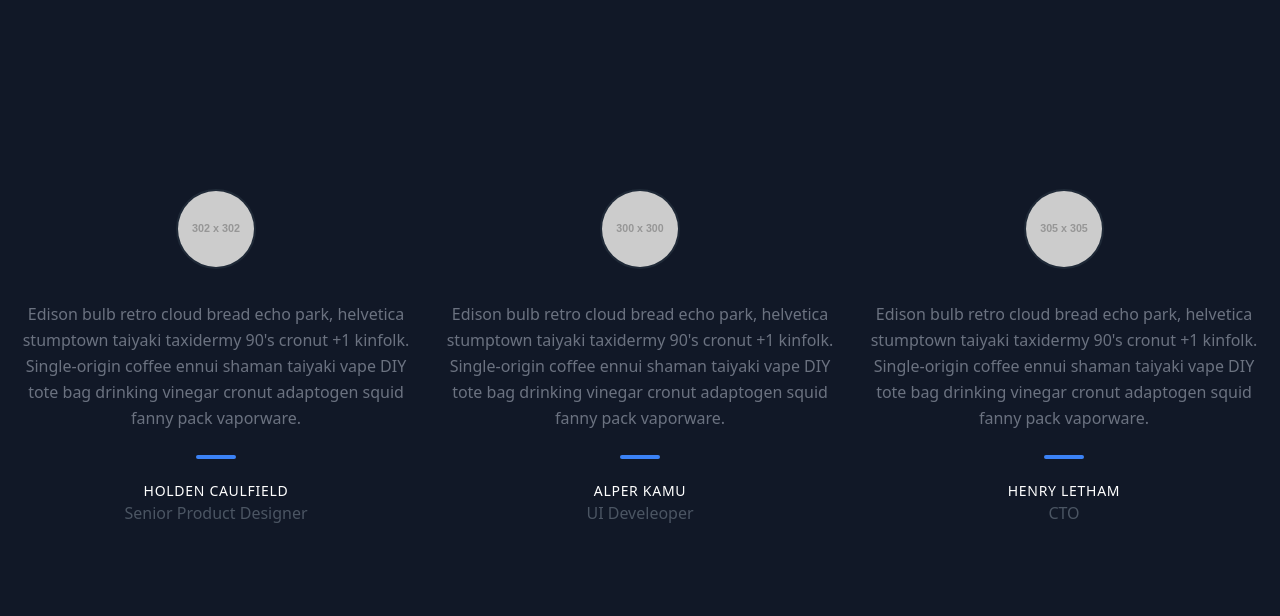
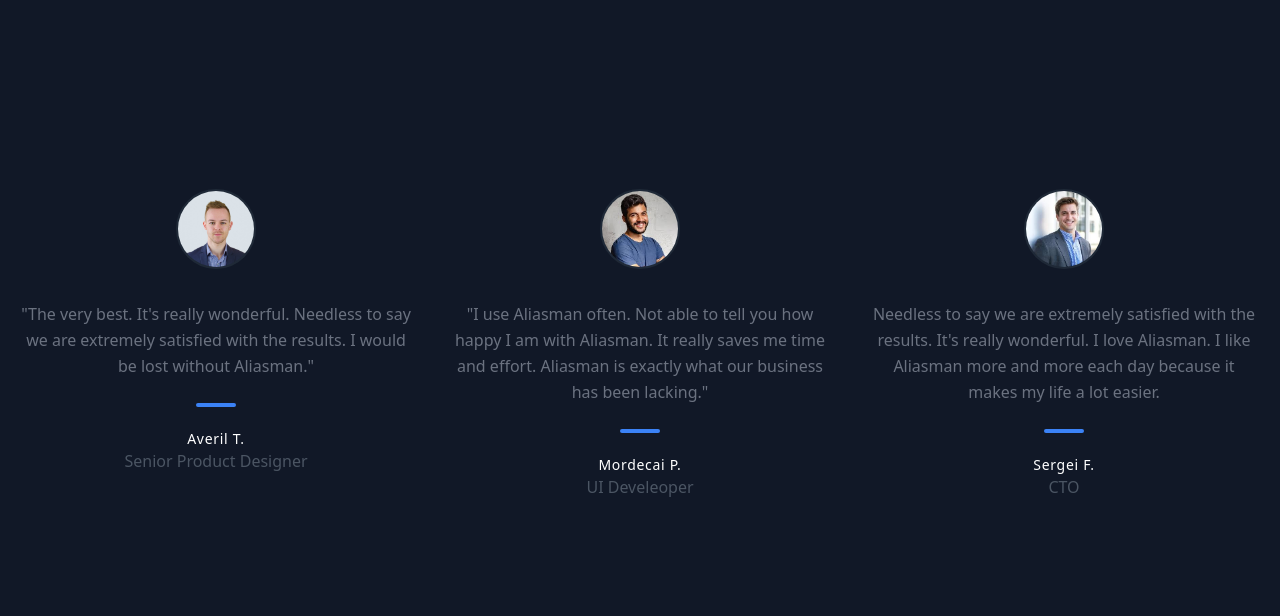
Before and after one commit to rtgstudio/aliasman-website, a plain HTML site: page index.html in a window 1280 px wide. Shown: the part 1376-1992 px from the top of the page. Drawn offline with nearby package versions, Linux system fonts and the light colour scheme; placeholder pictures from the web are drawn by us.

Commit message:
fix: 🐛 Added website for aliasman

```diff
--- a/index.html
+++ b/index.html
@@ -18,10 +18,10 @@
             <span class="ml-3 text-xl">AliasMan</span>
           </a>
           <nav class="md:mr-auto md:ml-4 md:py-1 md:pl-4 md:border-l md:border-gray-700	flex flex-wrap items-center text-base justify-center">
-            <a class="mr-5 hover:text-white">Features</a>
-            <a class="mr-5 hover:text-white">Testimonials</a>
-            <a class="mr-5 hover:text-white">Downloads</a>
-            <a class="mr-5 hover:text-white">Donate</a>
+            <a  href="https://github.com/rtgstudio/aliasman-distribution/releases" class="mr-5 hover:text-white">Releases</a>
+            <a   href="https://docs.google.com/forms/d/e/1FAIpQLSf7-xKx5NTRs-hX8GXJGKMa-2K_jImUCE3Fm0pptl0qDuggJg/viewform" class="mr-5 hover:text-white">Report Issue</a>
+            <a  href="https://github.com/rtgstudio/aliasman-distribution/" class="mr-5 hover:text-white">How to Use</a>
+            <a href="https://www.patreon.com/aliasman" class="mr-5 hover:text-white">Donate</a>
           </nav>
         </div>
       </header>
@@ -35,10 +35,11 @@
             </h1>
             <p class="mb-8 leading-relaxed">Aliasman is a cross-platform GUI tool to manage aliases on your system. Currently works with MacOs<br><br>
                 <a href="https://twitter.com/the_aliasman?ref_src=twsrc%5Etfw" class="twitter-follow-button" data-show-count="false">Follow @the_aliasman</a><script async src="https://platform.twitter.com/widgets.js" charset="utf-8"></script>
+
             </p>
             <div class="flex justify-center">
-              <button class="inline-flex text-white bg-blue-500 border-0 py-2 px-6 focus:outline-none hover:bg-blue-600 rounded text-lg">Download For MacOS</button>
-              <!-- <button class="ml-4 inline-flex text-gray-400 bg-gray-800 border-0 py-2 px-6 focus:outline-none hover:bg-gray-700 hover:text-white rounded text-lg">Button</button> -->
+              <a href="http://www.rtgstudios.in/counter/download.php?rtgid=602"><button class="inline-flex text-white bg-blue-500 border-0 py-2 px-6 focus:outline-none hover:bg-blue-600 rounded text-lg">Download For MacOS</button></a>
+              <a href="http://www.rtgstudios.in/counter/download.php?rtgid=601"> <button class="ml-4 inline-flex text-gray-400 bg-gray-800 border-0 py-2 px-6 focus:outline-none hover:bg-blue-600 hover:text-white rounded text-lg">Download For Ubuntu</button></a>
             </div>
           </div>
           <div class="lg:max-w-lg lg:w-full md:w-1/2 w-5/6">
@@ -127,28 +128,28 @@
           <div class="flex flex-wrap -m-4">
             <div class="lg:w-1/3 lg:mb-0 mb-6 p-4">
               <div class="h-full text-center">
-                <img alt="testimonial" class="w-20 h-20 mb-8 object-cover object-center rounded-full inline-block border-2 border-gray-800 bg-gray-800" src="https://dummyimage.com/302x302">
-                <p class="leading-relaxed">Edison bulb retro cloud bread echo park, helvetica stumptown taiyaki taxidermy 90's cronut +1 kinfolk. Single-origin coffee ennui shaman taiyaki vape DIY tote bag drinking vinegar cronut adaptogen squid fanny pack vaporware.</p>
+                <img alt="testimonial" class="w-20 h-20 mb-8 object-cover object-center rounded-full inline-block border-2 border-gray-800 bg-gray-800" src="Sam.jpg">
+                <p class="leading-relaxed">"The very best. It's really wonderful. Needless to say we are extremely satisfied with the results. I would be lost without Aliasman."</p>
                 <span class="inline-block h-1 w-10 rounded bg-blue-500 mt-6 mb-4"></span>
-                <h2 class="text-white font-medium title-font tracking-wider text-sm">HOLDEN CAULFIELD</h2>
+                <h2 class="text-white font-medium title-font tracking-wider text-sm">Averil T.</h2>
                 <p class="text-gray-600">Senior Product Designer</p>
               </div>
             </div>
             <div class="lg:w-1/3 lg:mb-0 mb-6 p-4">
               <div class="h-full text-center">
-                <img alt="testimonial" class="w-20 h-20 mb-8 object-cover object-center rounded-full inline-block border-2 border-gray-800 bg-gray-800" src="https://dummyimage.com/300x300">
-                <p class="leading-relaxed">Edison bulb retro cloud bread echo park, helvetica stumptown taiyaki taxidermy 90's cronut +1 kinfolk. Single-origin coffee ennui shaman taiyaki vape DIY tote bag drinking vinegar cronut adaptogen squid fanny pack vaporware.</p>
+                <img alt="testimonial" class="w-20 h-20 mb-8 object-cover object-center rounded-full inline-block border-2 border-gray-800 bg-gray-800" src="bam.jpeg">
+                <p class="leading-relaxed">"I use Aliasman often. Not able to tell you how happy I am with Aliasman. It really saves me time and effort. Aliasman is exactly what our business has been lacking."</p>
                 <span class="inline-block h-1 w-10 rounded bg-blue-500 mt-6 mb-4"></span>
-                <h2 class="text-white font-medium title-font tracking-wider text-sm">ALPER KAMU</h2>
+                <h2 class="text-white font-medium title-font tracking-wider text-sm">Mordecai P.</h2>
                 <p class="text-gray-600">UI Develeoper</p>
               </div>
             </div>
             <div class="lg:w-1/3 lg:mb-0 p-4">
               <div class="h-full text-center">
-                <img alt="testimonial" class="w-20 h-20 mb-8 object-cover object-center rounded-full inline-block border-2 border-gray-800 bg-gray-800" src="https://dummyimage.com/305x305">
-                <p class="leading-relaxed">Edison bulb retro cloud bread echo park, helvetica stumptown taiyaki taxidermy 90's cronut +1 kinfolk. Single-origin coffee ennui shaman taiyaki vape DIY tote bag drinking vinegar cronut adaptogen squid fanny pack vaporware.</p>
+                <img alt="testimonial" class="w-20 h-20 mb-8 object-cover object-center rounded-full inline-block border-2 border-gray-800 bg-gray-800" src="dam.jpeg">
+                <p class="leading-relaxed">Needless to say we are extremely satisfied with the results. It's really wonderful. I love Aliasman. I like Aliasman more and more each day because it makes my life a lot easier.</p>
                 <span class="inline-block h-1 w-10 rounded bg-blue-500 mt-6 mb-4"></span>
-                <h2 class="text-white font-medium title-font tracking-wider text-sm">HENRY LETHAM</h2>
+                <h2 class="text-white font-medium title-font tracking-wider text-sm">Sergei F.</h2>
                 <p class="text-gray-600">CTO</p>
               </div>
             </div>
```
Also changed, not shown: Sam.jpg (added), bam.jpeg (added), carbon.png (added), dam.jpeg (added).
